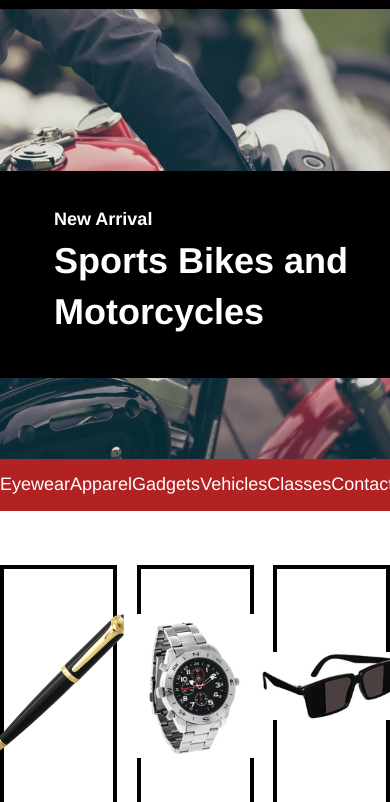
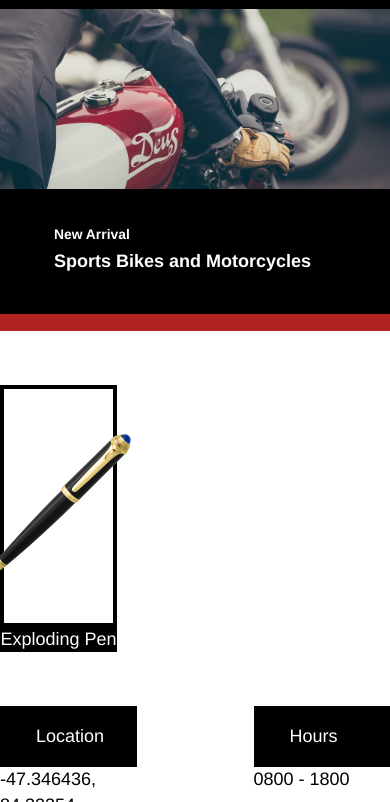
Before and after one commit to Jsheen21/Secret-Agent, a plain HTML site: page index.html in a window 390 px wide. Shown: the part 42-844 px from the top of the page. Drawn offline with Linux system fonts and the light colour scheme.

Commit message:
secret agent supply completed.

```diff
--- a/resources/css/style.css
+++ b/resources/css/style.css
@@ -60,6 +60,25 @@ h4 {
   line height: 1.2;
 }
 
+@media only screen and (max-width: 470px) {
+  .main-banner {
+    height: 15rem;
+  }
+
+  .headline {
+    width: 100%
+    padding: 1rem 2rem;
+    top: 10rem
+    }
+
+  .headline h4 {
+    font-size: .77rem;
+  }
+
+  .headline h1 {
+    font-size: 1rem;
+  }
+}
 
 
 /* Navigation Bar */
@@ -80,6 +99,15 @@ nav ul {
   display: none;
 }
 
+@media only screen and (max-width: 1024px) {
+  nav ul {
+    display: none;
+  }
+  .mobile-nav {
+    display: block;
+    text-align: center;
+  }
+}
 
 
 /* Products and Business Information Section */
@@ -128,6 +156,35 @@ nav ul {
   color: white;
 }
 
+@media only screen and (max-width: 1024px) {
+  .product {
+    width: 30%;
+  }
+  .product.glasses {
+    display: none;
+  }
+}
+
+@media only screen and (max-width: 470px) {
+  .products,
+  .business-info {
+    flex-wrap: wrap;
+  }
+  .product {
+    width: 90%
+    margin: auto;
+
+  }
+
+  .product.watch {
+    display: none;
+  }
+  .info {
+    width: 90%
+    margin: 0.5rem auto;
+  }
+
+}
 
 
 footer {
@@ -135,4 +192,11 @@ footer {
   margin-top: 4rem;
   background-color: black;
   color: white;
+
 }
+
+@media only screen and (max-width: 470px) {
+  footer {
+    text-align: center;
+  }
+}
```
